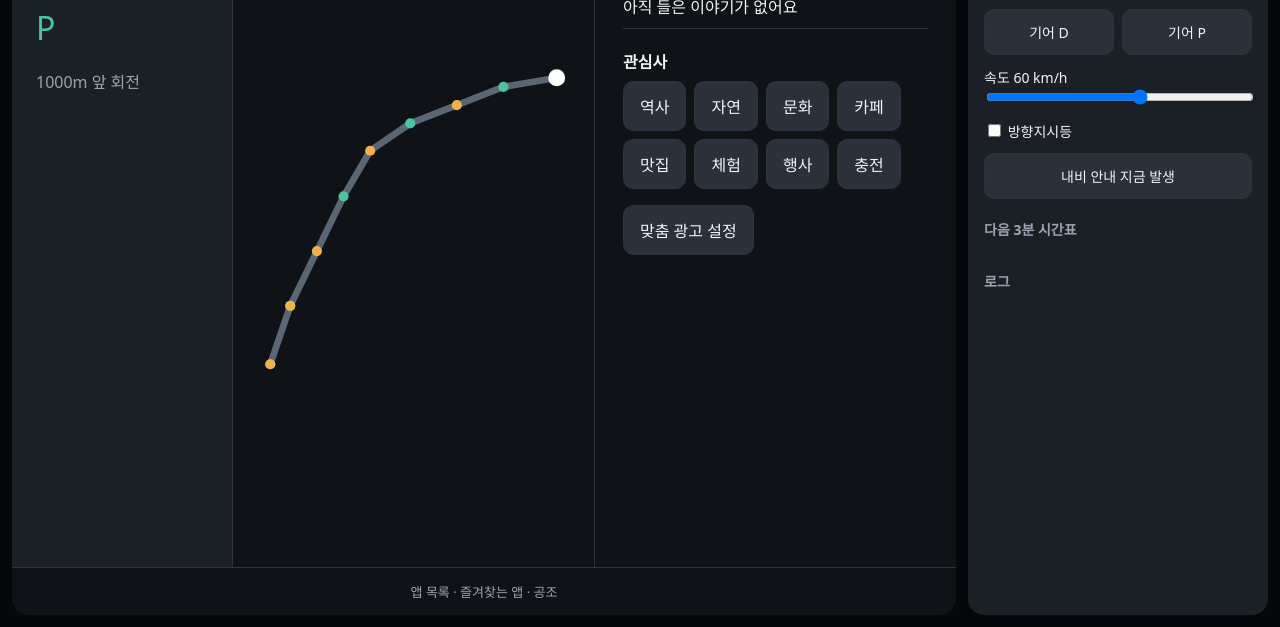
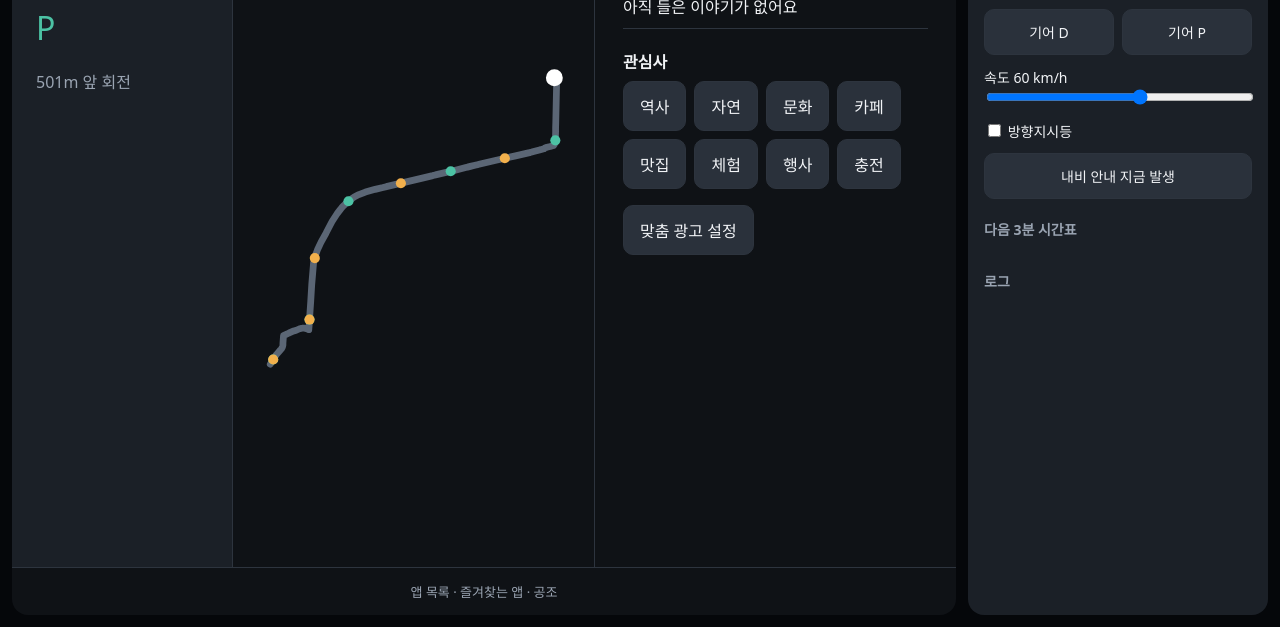
Before and after one commit to jinaneun-gil/car-location-curator, a plain HTML site: page prototype/index.html in a window 1280 px wide. Shown: the part 173-800 px from the top of the page. Drawn offline with Linux system fonts and the light colour scheme.

Commit message:
Use a real Aewol road route and show added waypoints
Co-Authored-By: Claude Opus 5.5 <noreply@anthropic.com>

```diff
--- a/prototype/a/route.js
+++ b/prototype/a/route.js
@@ -1,9 +1,27 @@
-// Demo route. ponytail: hand-placed temporary coordinates, replace with a real road trace before recording.
+// Demo route: Aewol to Gwakji along Iljuseo-ro. Road geometry from OpenStreetMap contributors via OSRM.
 (function () {
   const POINTS = [
-    [33.4665, 126.3265], [33.4660, 126.3225], [33.4650, 126.3190],
-    [33.4640, 126.3155], [33.4625, 126.3125], [33.4600, 126.3105],
-    [33.4570, 126.3085], [33.4540, 126.3065], [33.4508, 126.3050],
+    [33.46607, 126.32644], [33.46606, 126.32661], [33.46355, 126.32654], [33.46333, 126.32653],
+    [33.46310, 126.32653], [33.46256, 126.32651], [33.46252, 126.32651], [33.46240, 126.32645],
+    [33.46234, 126.32640], [33.46232, 126.32637], [33.46231, 126.32632], [33.46227, 126.32614],
+    [33.46223, 126.32591], [33.46219, 126.32577], [33.46214, 126.32569], [33.46208, 126.32538],
+    [33.46208, 126.32537], [33.46198, 126.32488], [33.46196, 126.32480], [33.46195, 126.32471],
+    [33.46193, 126.32466], [33.46175, 126.32365], [33.46150, 126.32218], [33.46127, 126.32095],
+    [33.46125, 126.32081], [33.46122, 126.32066], [33.46117, 126.32040], [33.46113, 126.32019],
+    [33.46111, 126.32007], [33.46092, 126.31912], [33.46073, 126.31805], [33.46070, 126.31789],
+    [33.46066, 126.31770], [33.46052, 126.31695], [33.46005, 126.31436], [33.46000, 126.31412],
+    [33.45990, 126.31356], [33.45975, 126.31286], [33.45961, 126.31239], [33.45949, 126.31208],
+    [33.45928, 126.31169], [33.45895, 126.31123], [33.45887, 126.31114], [33.45878, 126.31105],
+    [33.45868, 126.31095], [33.45857, 126.31084], [33.45854, 126.31081], [33.45812, 126.31046],
+    [33.45747, 126.31002], [33.45698, 126.30967], [33.45659, 126.30943], [33.45621, 126.30925],
+    [33.45582, 126.30913], [33.45463, 126.30900], [33.45373, 126.30893], [33.45305, 126.30887],
+    [33.45233, 126.30881], [33.45226, 126.30880], [33.45214, 126.30879], [33.45217, 126.30871],
+    [33.45220, 126.30861], [33.45222, 126.30848], [33.45222, 126.30838], [33.45222, 126.30831],
+    [33.45221, 126.30823], [33.45219, 126.30813], [33.45211, 126.30789], [33.45207, 126.30771],
+    [33.45196, 126.30738], [33.45194, 126.30733], [33.45181, 126.30697], [33.45139, 126.30693],
+    [33.45130, 126.30693], [33.45126, 126.30692], [33.45120, 126.30690], [33.45114, 126.30687],
+    [33.45108, 126.30682], [33.45100, 126.30673], [33.45083, 126.30654], [33.45076, 126.30646],
+    [33.45070, 126.30640], [33.45023, 126.30602],
   ];
 
   function dist(a, b) {
@@ -20,8 +38,9 @@
     points: POINTS,
     length: cumulative[cumulative.length - 1],
     maneuvers: [
-      { routeM: 1000, text: '잠시 후 왼쪽 방향입니다.' },
-      { routeM: 2100, text: '잠시 후 오른쪽 방향입니다.' },
+      { routeM: 501, text: '잠시 후 오른쪽으로 일주서로에 진입합니다.' },
+      { routeM: 2712, text: '잠시 후 오른쪽 방향입니다.' },
+      { routeM: 2892, text: '잠시 후 왼쪽 방향입니다.' },
     ],
     // Metres along the route of the vertex nearest to a point.
     project(lat, lon) {
--- a/prototype/a/sim.js
+++ b/prototype/a/sim.js
@@ -96,7 +96,10 @@
   App.onCommand = command => {
     App.log(`명령: ${command}`);
     if (command === 'go' && s.playing) {
-      App.log(`경유지 추가: ${App.contentById(s.playing.id).name}`);
+      const place = App.contentById(s.playing.id).name;
+      App.log(`경유지 추가: ${place}`);
+      App.showWaypoint(place);
+      App.interruptForNavi(`${place}, 경유지로 추가했습니다.`);
       if (s.playing.isAd) { stat(s.playing.id).goes++; App.phoneUpdate(); }
     }
   };
--- a/prototype/b/content.js
+++ b/prototype/b/content.js
@@ -7,8 +7,8 @@ App.contents.push(...
     "type": "story",
     "name": "애월 포구",
     "category": "history",
-    "lat": 33.466,
-    "lon": 126.3225,
+    "lat": 33.46261,
+    "lon": 126.32651,
     "importance": 3,
     "short": "애월 포구에 대한 예시 문장입니다. 애월 포구에 대한 예시 문장입니다. 애월 포구에 대한 예시 문장입니다. 애월 포구에 대한 예시 문장입니다.",
     "long": "애월 포구에 대한 예시 문장입니다. 애월 포구에 대한 예시 문장입니다. 애월 포구에 대한 예시 문장입니다. 애월 포구에 대한 예시 문장입니다. 애월 포구에 대한 예시 문장입니다. 애월 포구에 대한 예시 문장입니다. 애월 포구에 대한 예시 문장입니다. 애월 포구에 대한 예시 문장입니다. 애월 포구에 대한 예시 문장입니다. 애월 포구에 대한 예시 문장입니다. 애월 포구에 대한 예시 문장입니다. 애월 포구에 대한 예시 문장입니다. 애월 포구에 대한 예시 문장입니다."
@@ -18,8 +18,8 @@ App.contents.push(...
     "type": "story",
     "name": "해안도로 전망",
     "category": "nature",
-    "lat": 33.464,
-    "lon": 126.3155,
+    "lat": 33.4609,
+    "lon": 126.31899,
     "importance": 4,
     "short": "해안도로 전망에 대한 예시 문장입니다. 해안도로 전망에 대한 예시 문장입니다. 해안도로 전망에 대한 예시 문장입니다.",
     "long": "해안도로 전망에 대한 예시 문장입니다. 해안도로 전망에 대한 예시 문장입니다. 해안도로 전망에 대한 예시 문장입니다. 해안도로 전망에 대한 예시 문장입니다. 해안도로 전망에 대한 예시 문장입니다. 해안도로 전망에 대한 예시 문장입니다. 해안도로 전망에 대한 예시 문장입니다. 해안도로 전망에 대한 예시 문장입니다. 해안도로 전망에 대한 예시 문장입니다. 해안도로 전망에 대한 예시 문장입니다. 해안도로 전망에 대한 예시 문장입니다. 해안도로 전망에 대한 예시 문장입니다."
@@ -29,8 +29,8 @@ App.contents.push(...
     "type": "story",
     "name": "돌담 마을",
     "category": "culture",
-    "lat": 33.46,
-    "lon": 126.3105,
+    "lat": 33.45924,
+    "lon": 126.31164,
     "importance": 3,
     "short": "돌담 마을에 대한 예시 문장입니다. 돌담 마을에 대한 예시 문장입니다. 돌담 마을에 대한 예시 문장입니다. 돌담 마을에 대한 예시 문장입니다.",
     "long": "돌담 마을에 대한 예시 문장입니다. 돌담 마을에 대한 예시 문장입니다. 돌담 마을에 대한 예시 문장입니다. 돌담 마을에 대한 예시 문장입니다. 돌담 마을에 대한 예시 문장입니다. 돌담 마을에 대한 예시 문장입니다. 돌담 마을에 대한 예시 문장입니다. 돌담 마을에 대한 예시 문장입니다. 돌담 마을에 대한 예시 문장입니다. 돌담 마을에 대한 예시 문장입니다. 돌담 마을에 대한 예시 문장입니다. 돌담 마을에 대한 예시 문장입니다. 돌담 마을에 대한 예시 문장입니다."
@@ -40,8 +40,8 @@ App.contents.push(...
     "type": "story",
     "name": "바닷가 용암 지형",
     "category": "nature",
-    "lat": 33.454,
-    "lon": 126.3065,
+    "lat": 33.4527,
+    "lon": 126.30884,
     "importance": 4,
     "short": "바닷가 용암 지형에 대한 예시 문장입니다. 바닷가 용암 지형에 대한 예시 문장입니다. 바닷가 용암 지형에 대한 예시 문장입니다.",
     "long": "바닷가 용암 지형에 대한 예시 문장입니다. 바닷가 용암 지형에 대한 예시 문장입니다. 바닷가 용암 지형에 대한 예시 문장입니다. 바닷가 용암 지형에 대한 예시 문장입니다. 바닷가 용암 지형에 대한 예시 문장입니다. 바닷가 용암 지형에 대한 예시 문장입니다. 바닷가 용암 지형에 대한 예시 문장입니다. 바닷가 용암 지형에 대한 예시 문장입니다. 바닷가 용암 지형에 대한 예시 문장입니다. 바닷가 용암 지형에 대한 예시 문장입니다. 바닷가 용암 지형에 대한 예시 문장입니다."
@@ -51,8 +51,8 @@ App.contents.push(...
     "type": "story",
     "name": "곽지 해변",
     "category": "nature",
-    "lat": 33.4508,
-    "lon": 126.305,
+    "lat": 33.45049,
+    "lon": 126.30623,
     "importance": 3,
     "short": "곽지 해변에 대한 예시 문장입니다. 곽지 해변에 대한 예시 문장입니다. 곽지 해변에 대한 예시 문장입니다. 곽지 해변에 대한 예시 문장입니다.",
     "long": "곽지 해변에 대한 예시 문장입니다. 곽지 해변에 대한 예시 문장입니다. 곽지 해변에 대한 예시 문장입니다. 곽지 해변에 대한 예시 문장입니다. 곽지 해변에 대한 예시 문장입니다. 곽지 해변에 대한 예시 문장입니다. 곽지 해변에 대한 예시 문장입니다. 곽지 해변에 대한 예시 문장입니다. 곽지 해변에 대한 예시 문장입니다. 곽지 해변에 대한 예시 문장입니다. 곽지 해변에 대한 예시 문장입니다. 곽지 해변에 대한 예시 문장입니다. 곽지 해변에 대한 예시 문장입니다."
@@ -63,8 +63,8 @@ App.contents.push(...
     "name": "바다멍 카페",
     "sponsor": "바다멍 카페",
     "category": "cafe",
-    "lat": 33.465,
-    "lon": 126.319,
+    "lat": 33.46162,
+    "lon": 126.32288,
     "bid": 4,
     "coupon": "음료 10% 할인",
     "short": "광고입니다. 곧 지나는 바다멍 카페에서 음료 10% 할인 혜택을 드립니다."
@@ -75,8 +75,8 @@ App.contents.push(...
     "name": "돌담흑돼지",
     "sponsor": "돌담흑돼지",
     "category": "food",
-    "lat": 33.4625,
-    "lon": 126.3125,
+    "lat": 33.46024,
+    "lon": 126.31541,
     "bid": 4,
     "coupon": "음료 1잔 무료",
     "short": "광고입니다. 곧 지나는 돌담흑돼지에서 음료 1잔 무료 혜택을 드립니다."
@@ -87,8 +87,8 @@ App.contents.push(...
     "name": "귤밭체험농장",
     "sponsor": "귤밭체험농장",
     "category": "experience",
-    "lat": 33.457,
-    "lon": 126.3085,
+    "lat": 33.4561,
+    "lon": 126.30922,
     "bid": 3,
     "coupon": "체험료 20% 할인",
     "short": "광고입니다. 곧 지나는 귤밭체험농장에서 체험료 20% 할인 혜택을 드립니다."
@@ -99,8 +99,8 @@ App.contents.push(...
     "name": "초록충전소",
     "sponsor": "초록충전소",
     "category": "charging",
-    "lat": 33.454,
-    "lon": 126.3065,
+    "lat": 33.4527,
+    "lon": 126.30884,
     "bid": 3,
     "coupon": "충전 요금 15% 할인",
     "short": "광고입니다. 곧 지나는 초록충전소에서 충전 요금 15% 할인 혜택을 드립니다."
@@ -111,8 +111,8 @@ App.contents.push(...
     "name": "애월 플리마켓",
     "sponsor": "애월 플리마켓",
     "category": "event",
-    "lat": 33.4508,
-    "lon": 126.305,
+    "lat": 33.45049,
+    "lon": 126.30623,
     "bid": 3,
     "coupon": "입장 기념품 증정",
     "short": "광고입니다. 곧 지나는 애월 플리마켓에서 입장 기념품 증정 혜택을 드립니다."
--- a/prototype/b/screen.js
+++ b/prototype/b/screen.js
@@ -92,6 +92,11 @@
 
   App.setMode = next => { mode = next; render(); };
 
+  App.showWaypoint = name => {
+    $('waypoint').textContent = `경유지 추가됨: ${name}`;
+    $('waypoint').hidden = false;
+  };
+
   App.showNowPlaying = id => {
     nowPlaying = id;
     if (!heard.includes(id)) heard.push(id);
--- a/prototype/b/style.css
+++ b/prototype/b/style.css
@@ -11,7 +11,8 @@ button { font: inherit; color: var(--text); background: #2a313b; border: 1px sol
 .speed small { margin-left: 6px; color: var(--muted); }
 .gearbox { font-size: 32px; color: var(--accent); }
 .tbt { color: var(--muted); }
-.navi { border-left: 1px solid var(--line); padding: 12px; }
+.navi { border-left: 1px solid var(--line); padding: 12px; position: relative; }
+.waypoint { position: absolute; left: 16px; right: 16px; top: 12px; margin: 0; padding: 12px; border-radius: 10px; background: var(--accent); color: #06231c; font-weight: 700; text-align: center; }
 .navi svg { width: 100%; height: 100%; }
 .road { fill: none; stroke: #5b6675; stroke-width: 8; stroke-linecap: round; stroke-linejoin: round; }
 .story { fill: var(--accent); }
--- a/prototype/index.html
+++ b/prototype/index.html
@@ -15,7 +15,7 @@
       <div id="gear" class="gearbox">P</div>
       <div id="tbt" class="tbt"></div>
     </div>
-    <div class="navi"><svg id="map" viewBox="0 0 400 400" role="img" aria-label="경로 지도"></svg></div>
+    <div class="navi"><svg id="map" viewBox="0 0 400 400" role="img" aria-label="경로 지도"></svg><p id="waypoint" class="waypoint" role="status" hidden></p></div>
     <div id="panel" class="app"></div>
     <div class="gnb">앱 목록 · 즐겨찾는 앱 · 공조</div>
   </section>
--- a/prototype/shared/app.js
+++ b/prototype/shared/app.js
@@ -10,6 +10,7 @@ window.App = {
   interruptForNavi(text) {},
   setMode(mode) {},
   showVehicle(state) {},
+  showWaypoint(name) {},
 
   // Implemented by A.
   onFinished(contentId) {},
```
Also changed, not shown: 1 other file.
